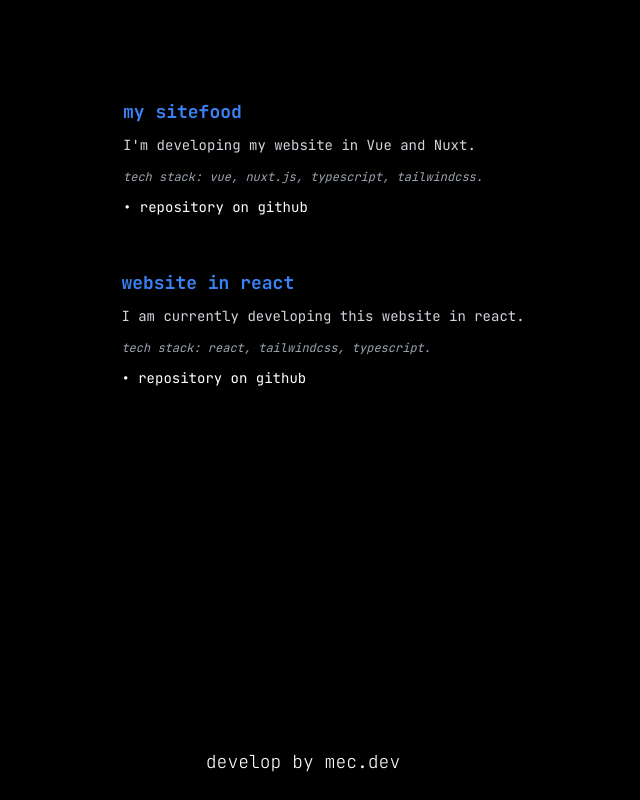
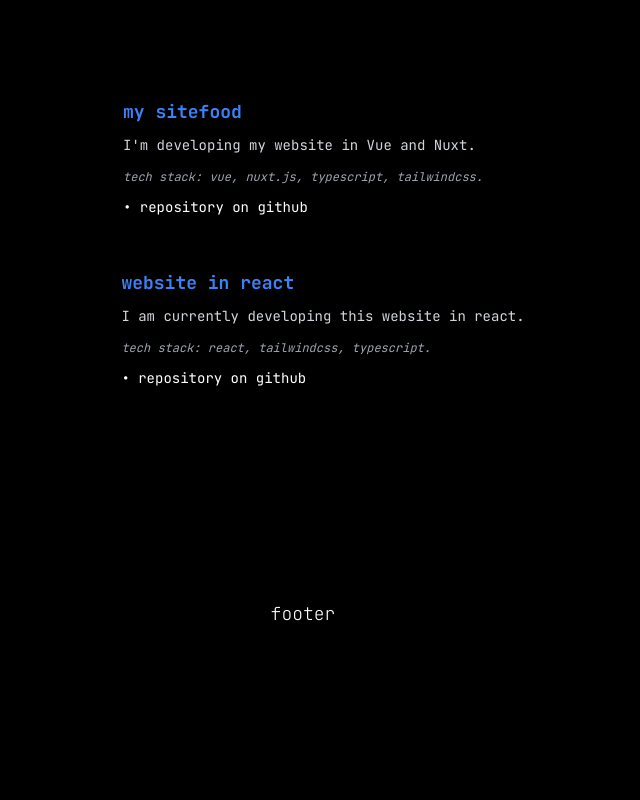
Before and after one commit to railsonalb021/raireact, a React (Vite) app: page /projetos in a window 1280 px wide. Shown: the part 236-1036 px from the top of the page, without its empty margins (337-977 px from the left). After the commit the page ends 896 px from the top, so only its background shows below. Built offline with nearby package versions, Linux system fonts and the light colour scheme.

Commit message:
🔧 refactor: replace static footer text with TranslatedText component for localization

```diff
--- a/src/components/Footer.tsx
+++ b/src/components/Footer.tsx
@@ -1,8 +1,10 @@
+import TranslatedText from '../components/TranslatedText'
+
 function Footer(){
   return (
-    <nav className="mt-72 bg-black p-6 text-white">
+    <nav className="mt-44 bg-black p-6 text-white">
       <div className="flex items-center justify-center">
-        <h1 className="cursor-pointer font-mono text-lg font-extralight transition-all duration-300 ease-in-out hover:text-blue-500">develop by mec.dev</h1>
+        <TranslatedText textKey='footer' className="-mt-9 cursor-pointer font-mono text-lg font-extralight transition-all duration-300 ease-in-out hover:text-blue-500"></TranslatedText>
       </div>
     </nav>
   )
```
